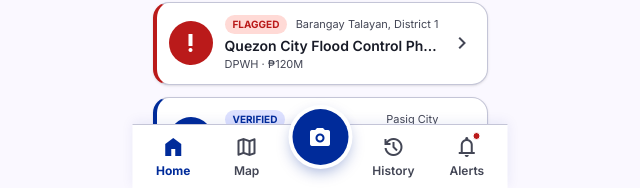
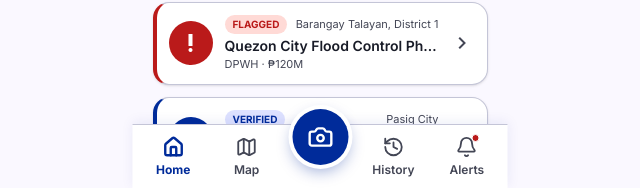
Before and after one commit to caramel-123/esumbong-pwa, a Next.js app: page /home in a window 1280 px wide. Shown: the part 612-800 px from the top of the page, without its empty margins (320-960 px from the left). Built offline with nearby package versions, Linux system fonts and the light colour scheme.

Commit message:
Replace span icons with Icon component in BottomNav

```diff
--- a/src/components/BottomNav.tsx
+++ b/src/components/BottomNav.tsx
@@ -1,6 +1,7 @@
 "use client";
 
 import Link from "next/link";
+import Icon from "@/components/Icon";
 
 type ActiveTab = "home" | "map" | "history" | "alerts" | "none";
 
@@ -13,22 +14,17 @@ export default function BottomNav({ active = "none" }: { active?: ActiveTab }) {
   const labelClass = (tab: ActiveTab) =>
     `font-label-sm text-label-sm ${active === tab ? "font-extrabold text-primary" : "font-semibold text-on-surface-variant"}`;
 
-  const iconStyle = (tab: ActiveTab) =>
-    active === tab ? { fontVariationSettings: "'FILL' 1" } : undefined;
+  const stroke = (tab: ActiveTab) => (active === tab ? 2.6 : 2);
 
   return (
     <nav className="fixed bottom-0 left-1/2 -translate-x-1/2 w-full max-w-[375px] h-16 z-50 bg-white border-t border-outline-variant shadow-[0_-2px_12px_rgba(0,43,154,0.08)] flex items-stretch px-1">
       <Link href="/home" className={itemClass("home")}>
-        <span className="material-symbols-outlined text-[22px]" style={iconStyle("home")}>
-          home
-        </span>
+        <Icon name="home" size={22} strokeWidth={stroke("home")} />
         <span className={labelClass("home")}>Home</span>
       </Link>
 
       <Link href="/map" className={itemClass("map")}>
-        <span className="material-symbols-outlined text-[22px]" style={iconStyle("map")}>
-          map
-        </span>
+        <Icon name="map" size={22} strokeWidth={stroke("map")} />
         <span className={labelClass("map")}>Map</span>
       </Link>
 
@@ -37,27 +33,18 @@ export default function BottomNav({ active = "none" }: { active?: ActiveTab }) {
           href="/report/capture"
           className="absolute -top-4 w-14 h-14 rounded-full bg-primary text-white ring-4 ring-white shadow-[0_6px_16px_rgba(0,43,154,0.4)] flex items-center justify-center active:scale-90 transition-transform"
         >
-          <span
-            className="material-symbols-outlined text-[26px]"
-            style={{ fontVariationSettings: "'FILL' 1" }}
-          >
-            photo_camera
-          </span>
+          <Icon name="photo_camera" size={26} strokeWidth={2.2} />
         </Link>
       </div>
 
       <Link href="/reports" className={itemClass("history")}>
-        <span className="material-symbols-outlined text-[22px]" style={iconStyle("history")}>
-          history
-        </span>
+        <Icon name="history" size={22} strokeWidth={stroke("history")} />
         <span className={labelClass("history")}>History</span>
       </Link>
 
       <Link href="/notifications" className={itemClass("alerts")}>
         <span className="relative">
-          <span className="material-symbols-outlined text-[22px]" style={iconStyle("alerts")}>
-            notifications
-          </span>
+          <Icon name="notifications" size={22} strokeWidth={stroke("alerts")} />
           <span className="absolute -top-0.5 -right-0.5 w-2 h-2 bg-error rounded-full border border-white"></span>
         </span>
         <span className={labelClass("alerts")}>Alerts</span>
```
